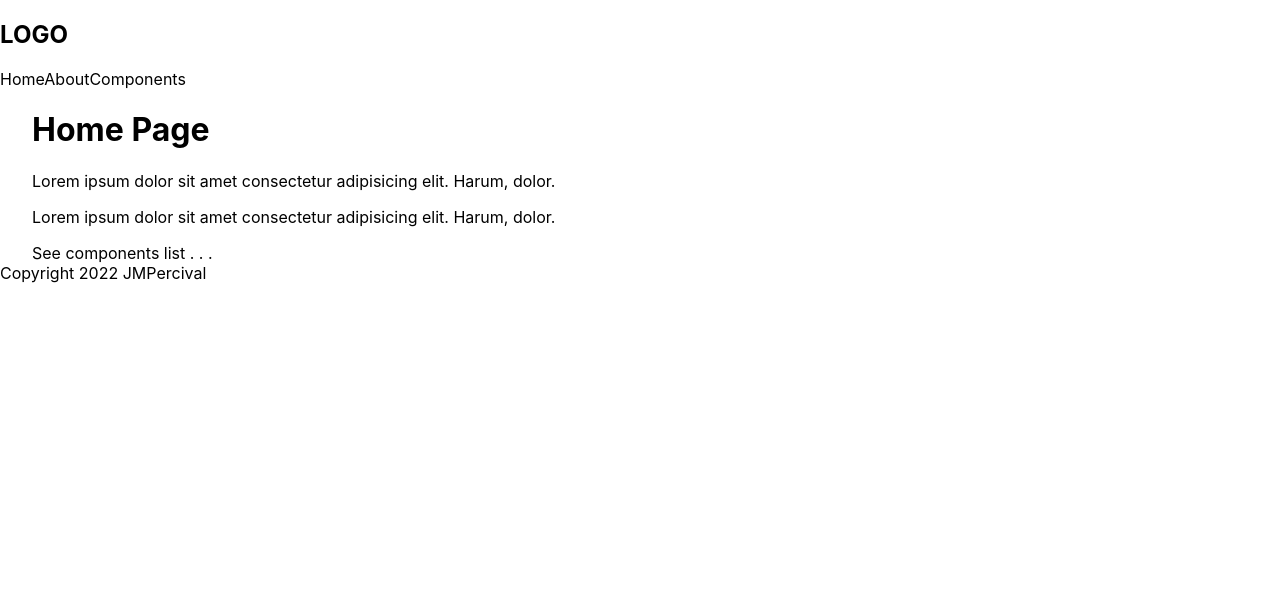
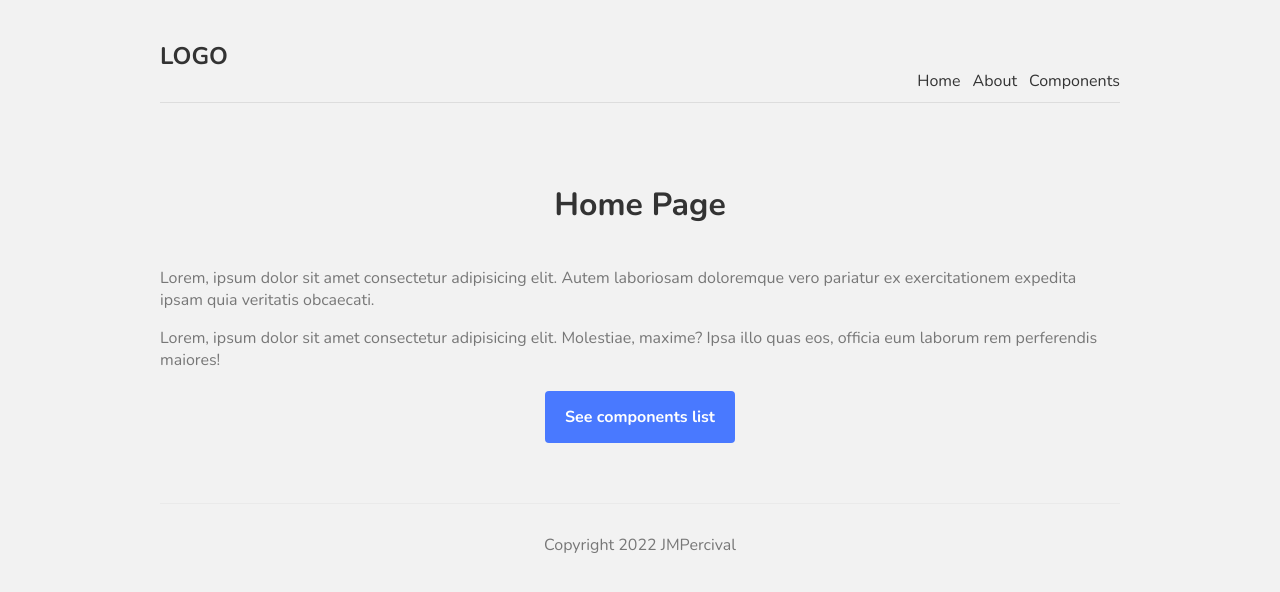
Before and after one commit to JPercival22/nextjs-project, a Next.js app in the folder next-app/: page / in a window 1280 px wide. Shown: the top 592 px of the page. Built offline with nearby package versions, Linux system fonts and the light colour scheme.

Commit message:
added styling in globals.css and in modules.css

```diff
--- a/next-app/components-list/footer.js
+++ b/next-app/components-list/footer.js
@@ -1,8 +1,8 @@
 const Footer = () => {
     return (
-        <div>
+        <footer>
             Copyright 2022 JMPercival
-        </div>
+        </footer>
       );
 }
 
--- a/next-app/pages/about.js
+++ b/next-app/pages/about.js
@@ -4,8 +4,8 @@ const About = () => {
     return (
         <div className="">
             <h1>About</h1>
-            <p>Lorem ipsum dolor sit amet consectetur adipisicing elit. Explicabo, dignissimos.</p>
-            <p>Lorem ipsum dolor sit amet consectetur adipisicing elit. Explicabo, dignissimos.</p>
+            <p>Lorem ipsum dolor sit, amet consectetur adipisicing elit. Sit voluptatem corrupti incidunt beatae esse nobis eveniet officia corporis? Error, id?</p>
+            <p>Lorem ipsum dolor sit, amet consectetur adipisicing elit. Sit voluptatem corrupti incidunt beatae esse nobis eveniet officia corporis? Error, id?</p>
         </div>
       );
 }
--- a/next-app/pages/index.js
+++ b/next-app/pages/index.js
@@ -4,12 +4,12 @@ import styles from '../styles/Home.module.css'
 
 export default function Home() {
   return (
-    <div className={styles.container}>
-      <h1>Home Page</h1>
-      <p>Lorem ipsum dolor sit amet consectetur adipisicing elit. Harum, dolor.</p>
-      <p>Lorem ipsum dolor sit amet consectetur adipisicing elit. Harum, dolor.</p>
+    <div>
+      <h1 className={styles.title}>Home Page</h1>
+      <p className={styles.text}>Lorem, ipsum dolor sit amet consectetur adipisicing elit. Autem laboriosam doloremque vero pariatur ex exercitationem expedita ipsam quia veritatis obcaecati.</p>
+      <p className={styles.text}>Lorem, ipsum dolor sit amet consectetur adipisicing elit. Molestiae, maxime? Ipsa illo quas eos, officia eum laborum rem perferendis maiores!</p>
       <Link href="/subs">
-        <a>See components list . . .</a>
+        <a className={styles.btn}>See components list</a>
       </Link>
     </div>
   )
--- a/next-app/styles/Home.module.css
+++ b/next-app/styles/Home.module.css
@@ -1,116 +1,28 @@
-.container {
-  padding: 0 2rem;
-}
-
-.main {
-  min-height: 100vh;
-  padding: 4rem 0;
-  flex: 1;
-  display: flex;
-  flex-direction: column;
-  justify-content: center;
-  align-items: center;
-}
-
-.footer {
-  display: flex;
-  flex: 1;
-  padding: 2rem 0;
-  border-top: 1px solid #eaeaea;
-  justify-content: center;
-  align-items: center;
-}
-
-.footer a {
-  display: flex;
-  justify-content: center;
-  align-items: center;
-  flex-grow: 1;
-}
-
-.title a {
-  color: #0070f3;
-  text-decoration: none;
-}
-
-.title a:hover,
-.title a:focus,
-.title a:active {
-  text-decoration: underline;
-}
-
 .title {
-  margin: 0;
-  line-height: 1.15;
-  font-size: 4rem;
-}
-
-.title,
-.description {
+  color: #333;
+  padding-bottom: 20px;
   text-align: center;
 }
-
-.description {
-  margin: 4rem 0;
-  line-height: 1.5;
-  font-size: 1.5rem;
+.text {
+  color: #777;
 }
-
-.code {
-  background: #fafafa;
-  border-radius: 5px;
-  padding: 0.75rem;
-  font-size: 1.1rem;
-  font-family: Menlo, Monaco, Lucida Console, Liberation Mono, DejaVu Sans Mono,
-    Bitstream Vera Sans Mono, Courier New, monospace;
-}
-
-.grid {
+.btn {
   display: flex;
   align-items: center;
   justify-content: center;
-  flex-wrap: wrap;
-  max-width: 800px;
+  width: 150px;
+  padding: 15px 20px;
+  margin: 20px auto;
+  background: #4979ff;
+  border-radius: 4px;
+  color: white;
+  text-align: center;
+  font-weight: 700;
+  cursor: pointer;
 }
 
-.card {
-  margin: 1rem;
-  padding: 1.5rem;
-  text-align: left;
-  color: inherit;
-  text-decoration: none;
-  border: 1px solid #eaeaea;
-  border-radius: 10px;
-  transition: color 0.15s ease, border-color 0.15s ease;
-  max-width: 300px;
+.btn:hover {
+  border: 1px solid #4979ff;
+  background-color: #fff;
+  color: #4979ff;
 }
-
-.card:hover,
-.card:focus,
-.card:active {
-  color: #0070f3;
-  border-color: #0070f3;
-}
-
-.card h2 {
-  margin: 0 0 1rem 0;
-  font-size: 1.5rem;
-}
-
-.card p {
-  margin: 0;
-  font-size: 1.25rem;
-  line-height: 1.5;
-}
-
-.logo {
-  height: 1em;
-  margin-left: 0.5rem;
-}
-
-@media (max-width: 600px) {
-  .grid {
-    width: 100%;
-    flex-direction: column;
-  }
-}
--- a/next-app/styles/globals.css
+++ b/next-app/styles/globals.css
@@ -1,16 +1,38 @@
-html,
+@import url('https://fonts.googleapis.com/css2?family=Nunito:wght@300;400;600;700&display=swap');
+
 body {
-  padding: 0;
-  margin: 0;
-  font-family: -apple-system, BlinkMacSystemFont, Segoe UI, Roboto, Oxygen,
-    Ubuntu, Cantarell, Fira Sans, Droid Sans, Helvetica Neue, sans-serif;
+  background: #f2f2f2;
+  color: #333;
+  font-family: "Nunito";
 }
-
 a {
-  color: inherit;
+  color: #333;
   text-decoration: none;
 }
-
-* {
-  box-sizing: border-box;
+.content {
+  max-width: 960px;
+  margin: 0 auto;
 }
+nav {
+  margin: 10px auto 80px;
+  padding: 10px 0;
+  display: flex;
+  justify-content: flex-end;
+  align-items: flex-end;
+  border-bottom: 1px solid #ddd;
+}
+nav a {
+  margin-left: 12px;
+}
+nav .logo {
+  margin-right: auto;
+}
+footer {
+  display: flex;
+  align-items: center;
+  justify-content: center;
+  padding: 30px 0;
+  margin-top: 60px;
+  color: #777;
+  border-top: 1px solid #eaeaea;
+}
```
Also changed, not shown: next-app/styles/subs.modules.css (added).
